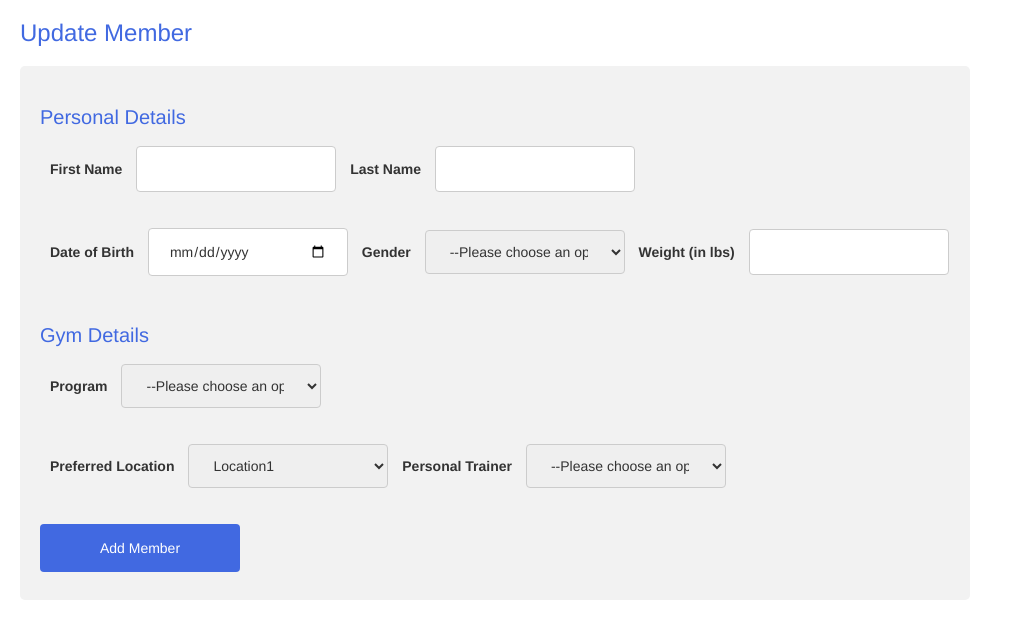
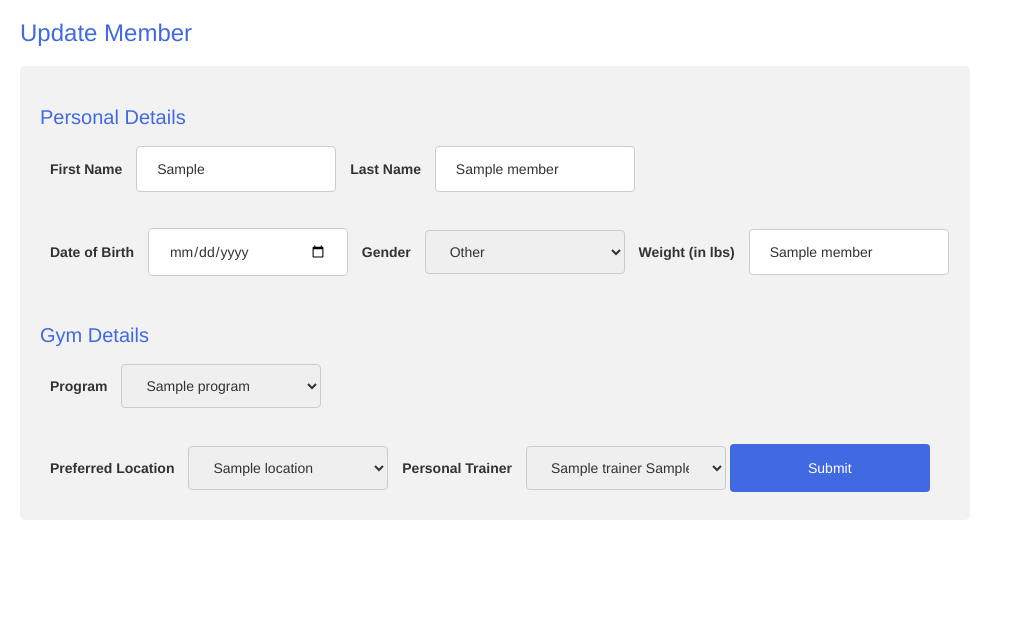
Before and after one commit to mittalj/cs340_databases_project, a Flask app: template templates/updateMember.html in a window 1280 px wide. Shown: the part 52-691 px from the top of the page, without its empty margins (0-1013 px from the left). Run offline with Flask 2, Linux system fonts and the light colour scheme; the template is opened without the code that fills it: most values are stand-ins (such as "Sample title", 1, 10 or a date in 2020); some libraries are stand-ins or nearby versions.

Commit message:
Update updateMember.html

```diff
--- a/templates/updateMember.html
+++ b/templates/updateMember.html
@@ -5,46 +5,86 @@
 
 <h2>Update Member</h2>
 <div class="formdiv" id="memberForm">
-    <form>
+
+ 	<form id ="updateMember" action = "/updateMember/{{member[0] }}" method="POST">
 	   	<h3>Personal Details</h3>
-    <label for="fname">First Name</label>
-    <input type="text" name="fname" id="fname">
-    <label for="lname">Last Name</label>
-    <input type="text" name="lname" id="lname"><br><br>
-    <label for="date">Date of Birth</label>
-    <input type="date" name="DOB" id="DOB">
+	   	 <input type="hidden" name="id" id="id" value = "{{ member[0] }}">
+	    <label for="first_name">First Name</label>
+	    <input type="text" name="first_name" id="first_name" value = {{member[1]}} required>
+
+	    <label for="last_name">Last Name</label>
+	    <input type="text" name="last_name" id="last_name" value ="{{ member[2] }}" required><br><br>
+
+	    <label for="birth_date">Date of Birth</label>
+	    <input type="date" name="birth_date" id="birth_date" value ="{{ member[3] }}"required>
+
+
 		<label for="gender">Gender</label>
-    <select name="genderDropdown">
-      <option value="genderDropdown">--Please choose an option--</option>
-      <option value="male">Male</option>
+	    <select name="gender" required>
+	    {% if member[4] == 0 %}
+	      <option value="male" selected>Male</option>
 	      <option value="female">Female</option>
 	      <option value="other">Other</option>
+
+	    {% elif member[4] == 1 %}
+	      <option value="female" selected>Female</option>
+	      <option value="male">Male</option>
+	      <option value="other">Other</option>
+
+	    {% else %}
+	      <option value="other" selected>Other</option>
+	      <option value="female">Female</option>
+	      <option value="male">Male</option>
+	    {% endif %}
 	    </select>
+
+
 	    <label for="weight">Weight (in lbs)</label>
-    <input type="text" name="weight" id="weight"><br><br>
+	    <input type="text" name="weight" id="weight" value ="{{ member[5] }}"required><br><br>
+
 	    <h3>Gym Details</h3>
-    <label for="programDropdown">Program</label>
-    <select name="programDropdown">
-      <option value="">--Please choose an option--</option>
-      <option value="prog1">program 1</option>
-      <option value="prog2">program 2</option>
-      <option value="prog3">program 3</option>
+	    <label for="program_id">Program</label>
+	    <select name="program_id">
+	      {% for p in programs %}
+	      	  {{p[0]}}
+	      	  {{member[6]}}
+	      	  {% if p[0] == member[6] %}
+	      	        <option selected value="{{ p[0] }}">{{ p[1] }}</option>
+	      	   {% else %}
+	      	        <option value="{{ p[0] }}">{{ p[1] }}</option>
+	      	   {% endif %}
+	      {% endfor %}
 	    </select><br><br>
-    <label for="LocationID">Preferred Location</label>
-    <select name="LocationID">
-      <option value="location1">Location1</option>
-      <option value="location2">Location2</option>
-      <option value="location3">Location3</option>
+
+	    <label for="preferred_location">Preferred Location</label>
+	    <select name="preferred_location" value ="{{ member[7] }}" required>
+	      {% for l in locations %}
+	      	  {{l[0]}}
+	      	  {{member[7]}}
+	      	  {% if l[0] == member[7] %}
+	      	        <option selected value="{{ l[0] }}">{{ l[1] }}</option>
+	      	   {% else %}
+	      	        <option value="{{ l[0] }}">{{ l[1] }}</option>
+	      	   {% endif %}
+	      {% endfor %}
 	    </select>
-    <label for="trainerDropdown">Personal Trainer</label>
-    <select name="trainerDropdown">
-      <option value="">--Please choose an option--</option>
-      <option value="trainer1">trainer 1</option>
-      <option value="trainer2">trainer 2</option>
-      <option value="trainer3">trainer 3</option>
-    </select><br><br>
-    <input type="submit" name="addMember" value="Add Member">
+
+	    <label for="trainer_id">Personal Trainer</label>
+	    <select name="trainer_id" value ="{{ member[8] }}" required>
+	       {% for t in trainers %}
+	      	  {{t[0]}}
+	      	  {{member[8]}}
+	      	  {% if t[0] == member[8] %}
+	      	        <option selected value="{{ t[0] }}">{{ t[1] }} {{ t[2] }}</option>
+	      	   {% else %}
+	      	        <option value="{{ t[0] }}">{{ t[1] }} {{ t[2] }}</option>
+	      	   {% endif %}
+	      {% endfor %}
+	    </select>
+	    <input type="submit" value="Submit">
+
     </form>
+
 </div>
 
 {% endblock %}
```
Lines whose indentation alone changed are shown as unchanged.
